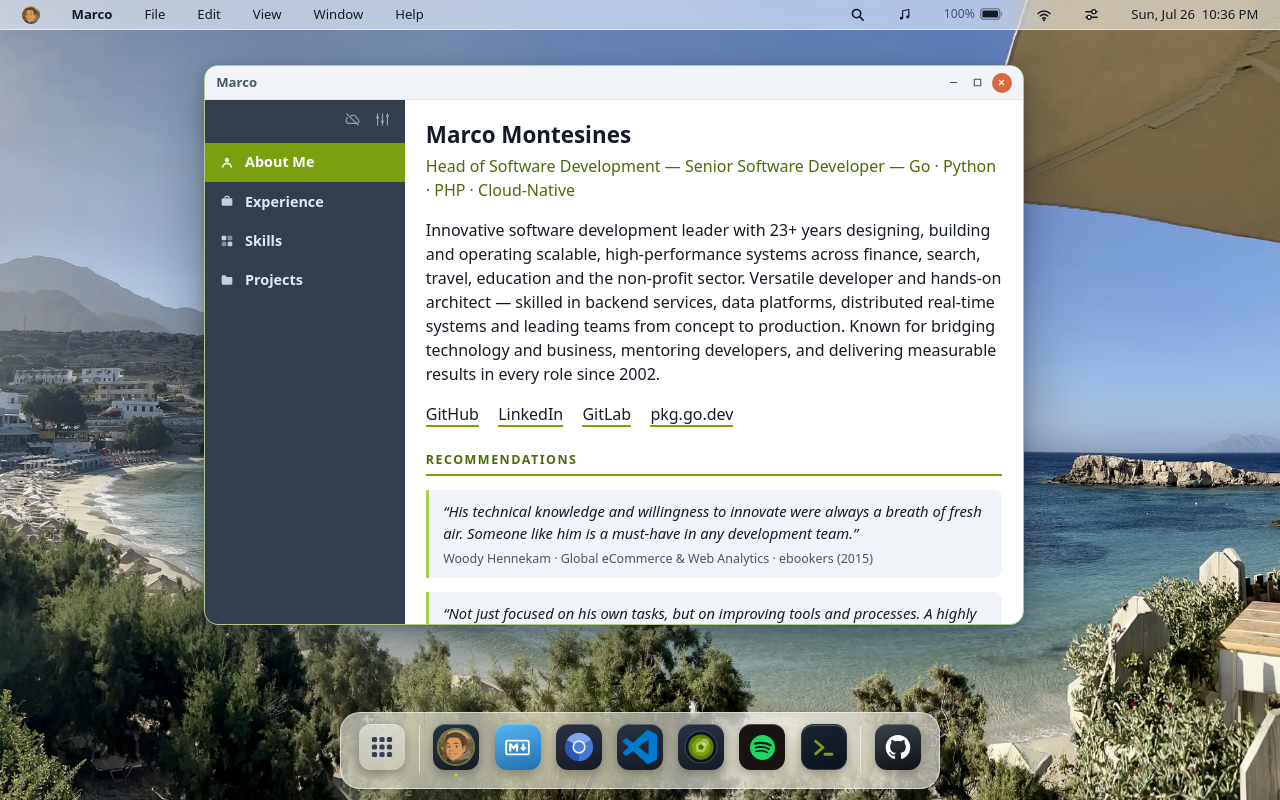
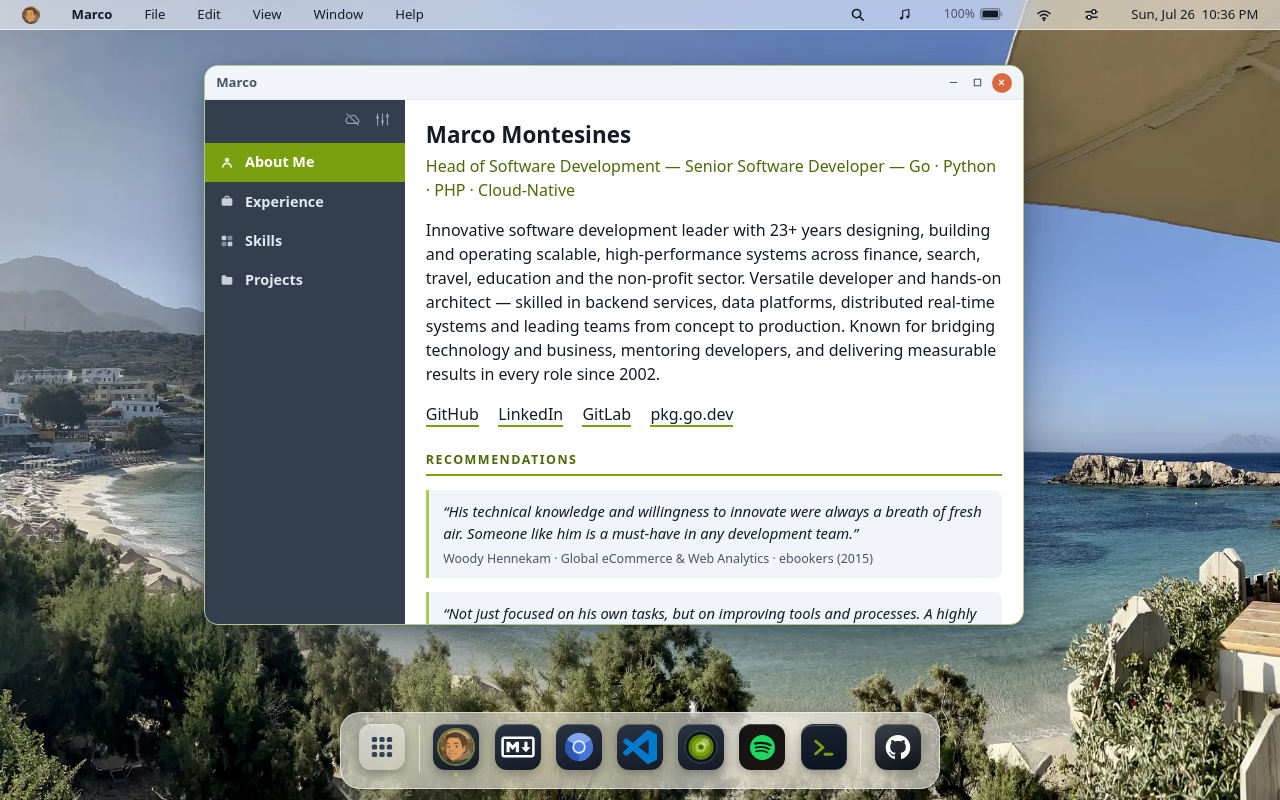
Before and after one commit to marco-montesines/marco-montesines.github.io, a React (Vite) app: page / in a window 1280 px wide. Built offline with nearby package versions, Linux system fonts and the light colour scheme.

Commit message:
match markdown tile to lens style

```diff
--- a/src/styles.css
+++ b/src/styles.css
@@ -1193,8 +1193,13 @@ button.mb-item:hover,
 }
 
 .tile-markdown {
-  background: linear-gradient(165deg, #56b6f0, #1f6fb2);
+  background: linear-gradient(165deg, #2a3342, #141b26);
   color: #ffffff;
+}
+
+.tile-markdown svg {
+  width: 74%;
+  height: 74%;
 }
 
 .tile-chromium {
```
